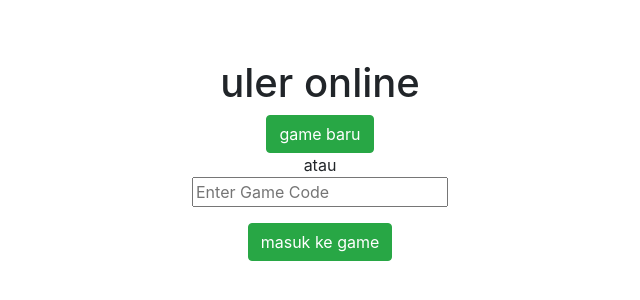
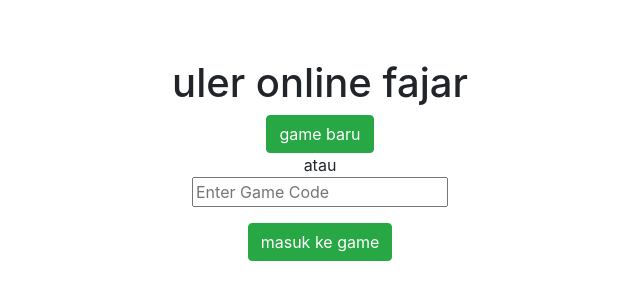
Before and after one commit to fharlup/uler, a plain HTML site: page frontend/index.html in a window 1280 px wide. Shown: the part 240-540 px from the top of the page, without its empty margins (320-960 px from the left). Drawn offline with nearby package versions, Linux system fonts and the light colour scheme; no server answers.

Commit message:
kasih nama

```diff
--- a/frontend/index.html
+++ b/frontend/index.html
@@ -17,7 +17,7 @@
 
       <div id="initialScreen" class="h-100">
         <div class="d-flex flex-column align-items-center justify-content-center h-100">
-            <h1>uler online</h1>
+            <h1>uler online fajar</h1>
             <button
               type="submit"
               class="btn btn-success"
```
